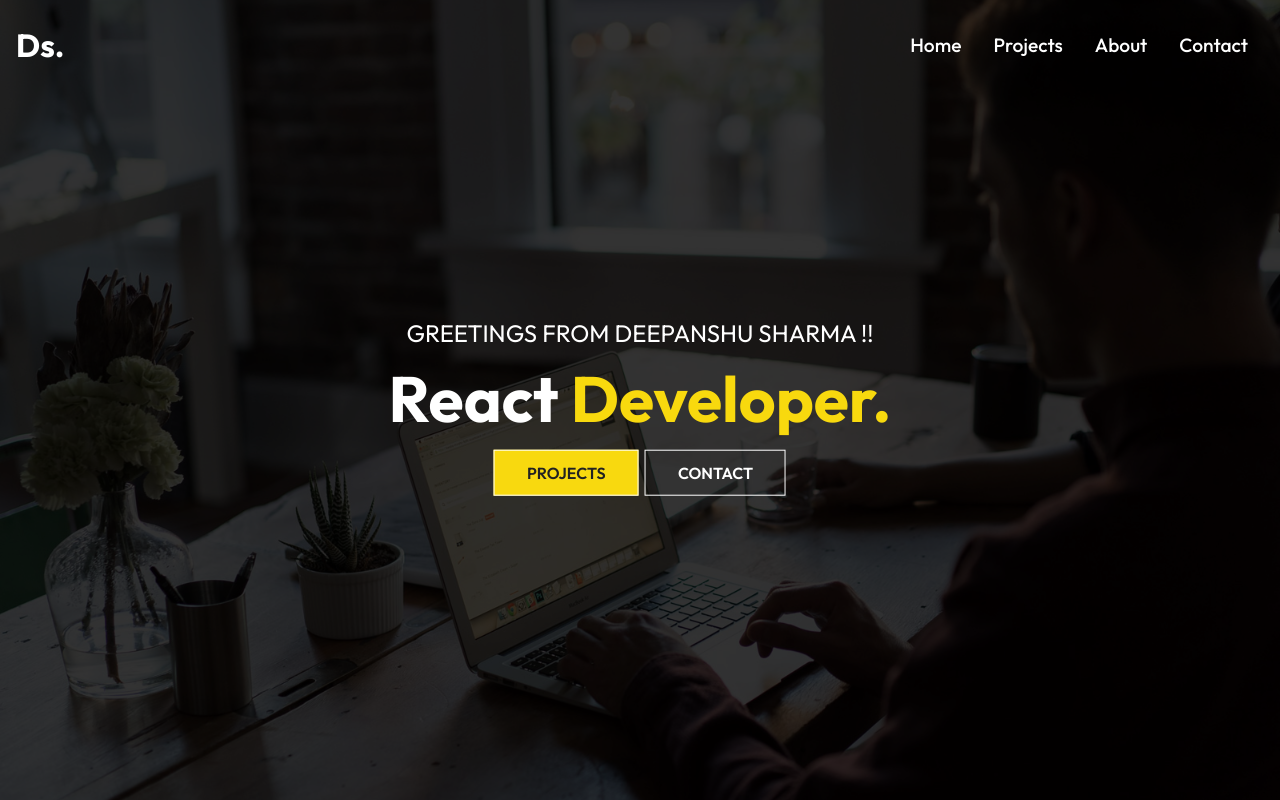
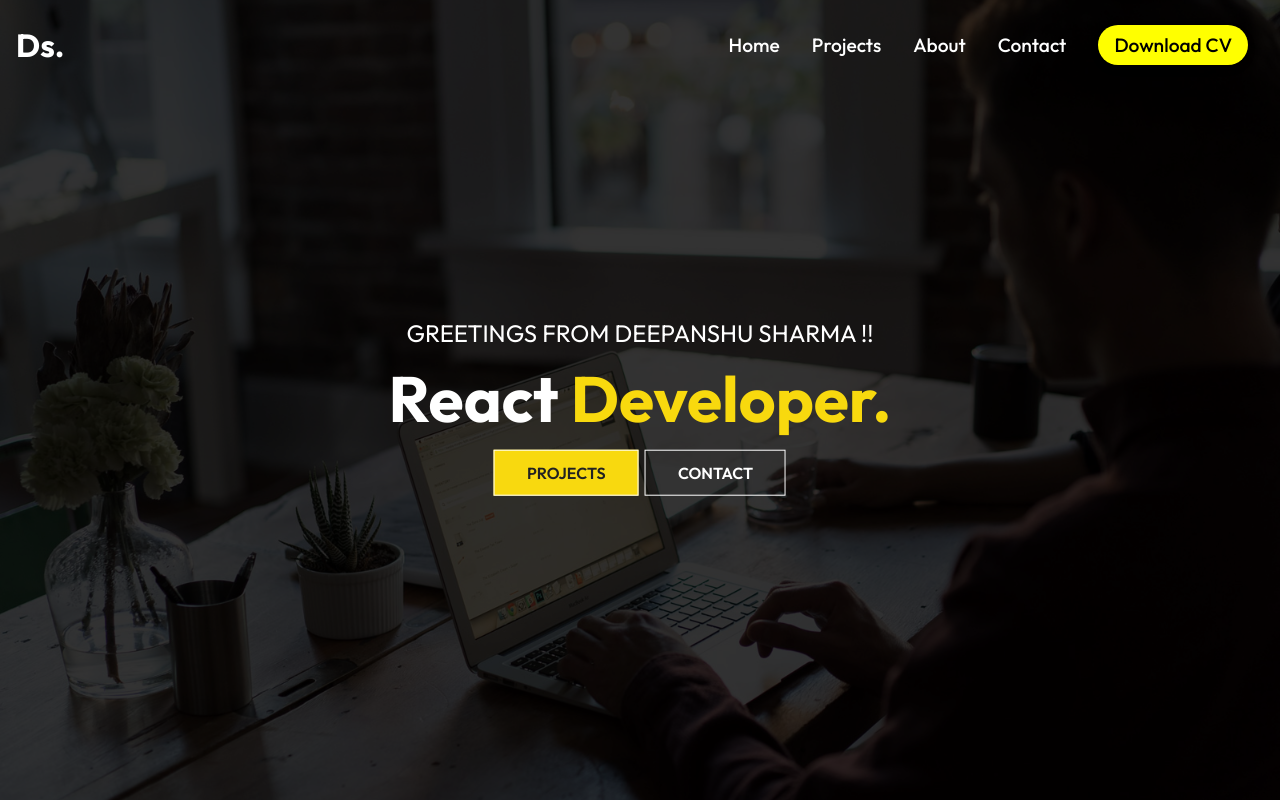
Before and after one commit to deepanshu921372/Portfolio, a React (Create React App) app: page / in a window 1280 px wide. Shown: the top 800 px of the page. Built offline with nearby package versions, Linux system fonts and the light colour scheme.

Commit message:
added cv

```diff
--- a/src/components/Navbar.js
+++ b/src/components/Navbar.js
@@ -37,6 +37,11 @@ const Navbar = () => {
         <li>
           <Link to="/contact">Contact</Link>
         </li>
+        <li>
+          <a target="_blank"  rel="noopener noreferrer" href="https://drive.google.com/file/d/1NjZHHCau-U0d5cNxLoCSBSn23SHTmeSB/view?usp=sharing" className="download-cv-btn" download>
+            Download CV
+          </a>
+        </li>
       </ul>
       <div className="hamburger" onClick={handleClick}>
         {click ? (
--- a/src/components/NavbarStyles.css
+++ b/src/components/NavbarStyles.css
@@ -29,6 +29,20 @@
     display: none;
 }
 
+.download-cv-btn {
+    background-color: yellow;
+    color: black;
+    padding: 0.5rem 1rem;
+    border-radius: 20px;
+    box-shadow: 0 4px 8px rgba(0, 0, 0, 0.1);
+    transition: background-color 0.3s, transform 0.3s;
+  }
+
+  .download-cv-btn:hover {
+    background-color: darkorange;
+    transform: translateY(-2px);
+  }
+
 @media screen and (max-width: 1040px) {
     .nav-menu{
         flex-direction: column;
```
